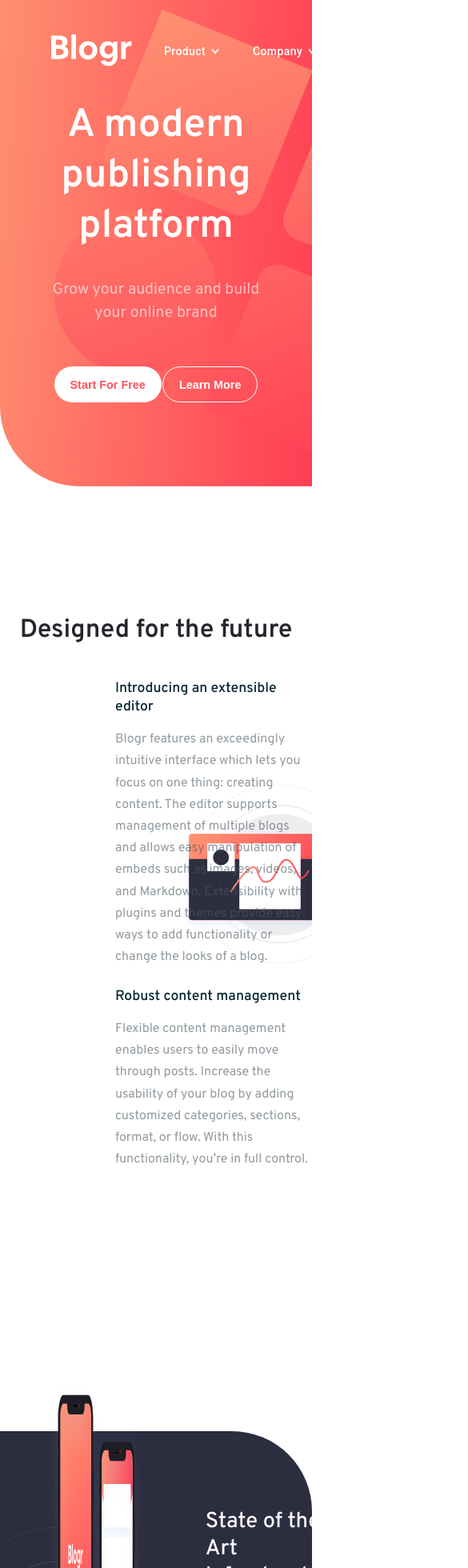
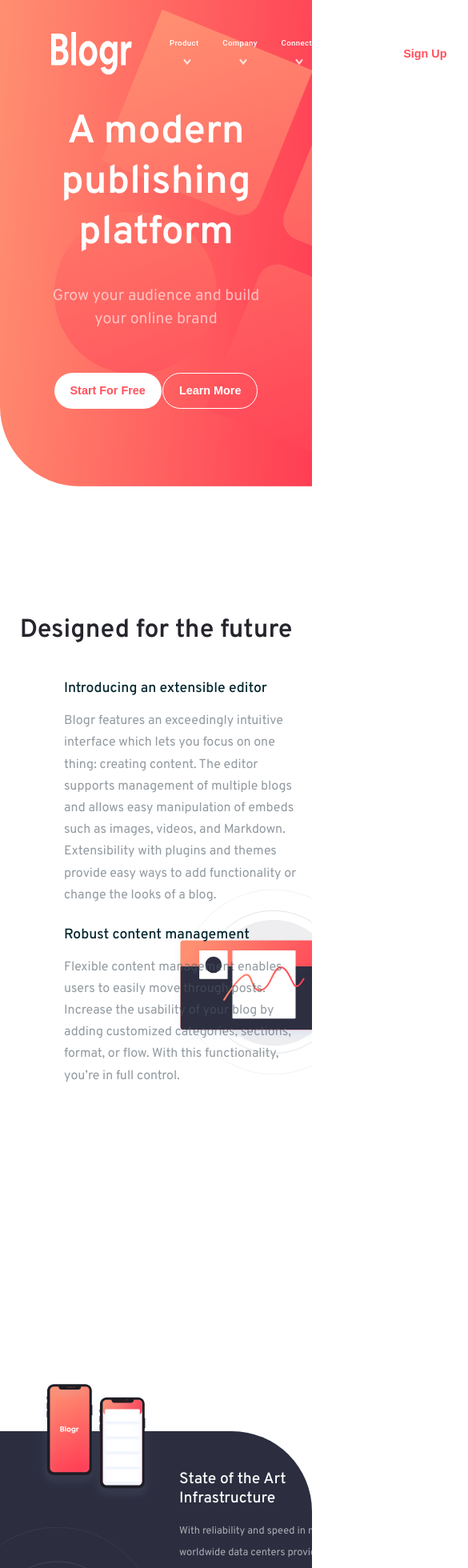
Before and after one commit to olad5/blogr-landing-page, a React (Vite) app: page / in a window 390 px wide. Shown: the top 1960 px of the page at 80% size, 585 px wide, since content can reach past the window. Built offline with nearby package versions, Linux system fonts and the light colour scheme.

Commit message:
feat: add responsive design for header for 900px
- added responsive design for 900px viewport header
- added responsive design for 900px viewport sections

```diff
--- a/src/components/styles/Header.styled.ts
+++ b/src/components/styles/Header.styled.ts
@@ -142,6 +142,14 @@
     }
   }
 
+  @media (max-width: ${({theme}) => theme.tabPort}) {
+
+    .nav-links {
+        width: 13rem;
+        gap:1;
+    }
+
+  }
   @media (max-width: ${({theme}) => theme.mobile}) {
 
     .nav-links {
--- a/src/components/styles/Infrastructure.styled.ts
+++ b/src/components/styles/Infrastructure.styled.ts
@@ -51,6 +51,25 @@
 
   }
 
+  @media (max-width: ${({theme}) => theme.tabPort}) {
+
+
+    h4 {
+      font-size:1.2rem;
+      margin-top: -3rem;
+    }
+
+    p {
+      font-size: .8rem;
+      width: 15rem;
+    }
+
+    .section-info {
+      margin-left:2rem;
+    }
+
+  }
+
   @media (max-width: ${({theme}) => theme.mobile}) {
         margin-top: 21rem;
         height: 80vh;
@@ -86,6 +105,13 @@
 
   @media (max-width: ${({theme}) => theme.desktop}) {
       margin-left: 0rem;
+      width:49%;
+      height:43%;
+  }
+
+  @media (max-width: ${({theme}) => theme.tabPort}) {
+      margin-left: -1rem;
+      width:55%;
   }
 
   @media (max-width: ${({theme}) => theme.mobile}) {
--- a/src/components/styles/IntroSection.styled.ts
+++ b/src/components/styles/IntroSection.styled.ts
@@ -28,6 +28,22 @@
       }
 
     }
+
+  @media (max-width: ${({theme}) => theme.tabPort}) {
+      background-position: 145% 53%;
+      background-size: 62%;
+
+      div {
+        padding-left:5rem;
+        max-width:930px;
+      }
+
+      p  {
+        max-width: 19rem;
+      }
+
+    }
+
   @media (max-width: ${({theme}) => theme.mobile}) {
   background-image:
     url('./images/illustration-editor-mobile.svg');
--- a/src/components/styles/MenuList.styled.ts
+++ b/src/components/styles/MenuList.styled.ts
@@ -3,6 +3,11 @@
 export const ParentLinkStyle = styled.div`
   text-transform:capitalize;
   color: ${({theme}) => theme.palette.secondary.contrastText};
+
+  @media (max-width: ${({theme}) => theme.tabPort}) {
+
+      font-size: .6rem;
+  }
 
 `
 export const ChildrenLinksStyle = styled.div`
@@ -16,6 +21,7 @@
     }
 
   }
+
 `
 
 interface IImageProps {
--- a/src/components/styles/OutroSection.styled.ts
+++ b/src/components/styles/OutroSection.styled.ts
@@ -31,12 +31,19 @@
     div {
       margin-left:37rem;
     }
+
   }
 
   @media (max-width: ${({theme}) => theme.tabPort}) {
+    padding-top:0rem;
+    background-position: -43% 9%;
+    background-size: 74%;
+    margin-right:2.5rem;
+
     div {
-      margin-left:15rem;
+      margin-left:25rem;
     }
+
   }
 
   @media (max-width: ${({theme}) => theme.mobile}) {
```
